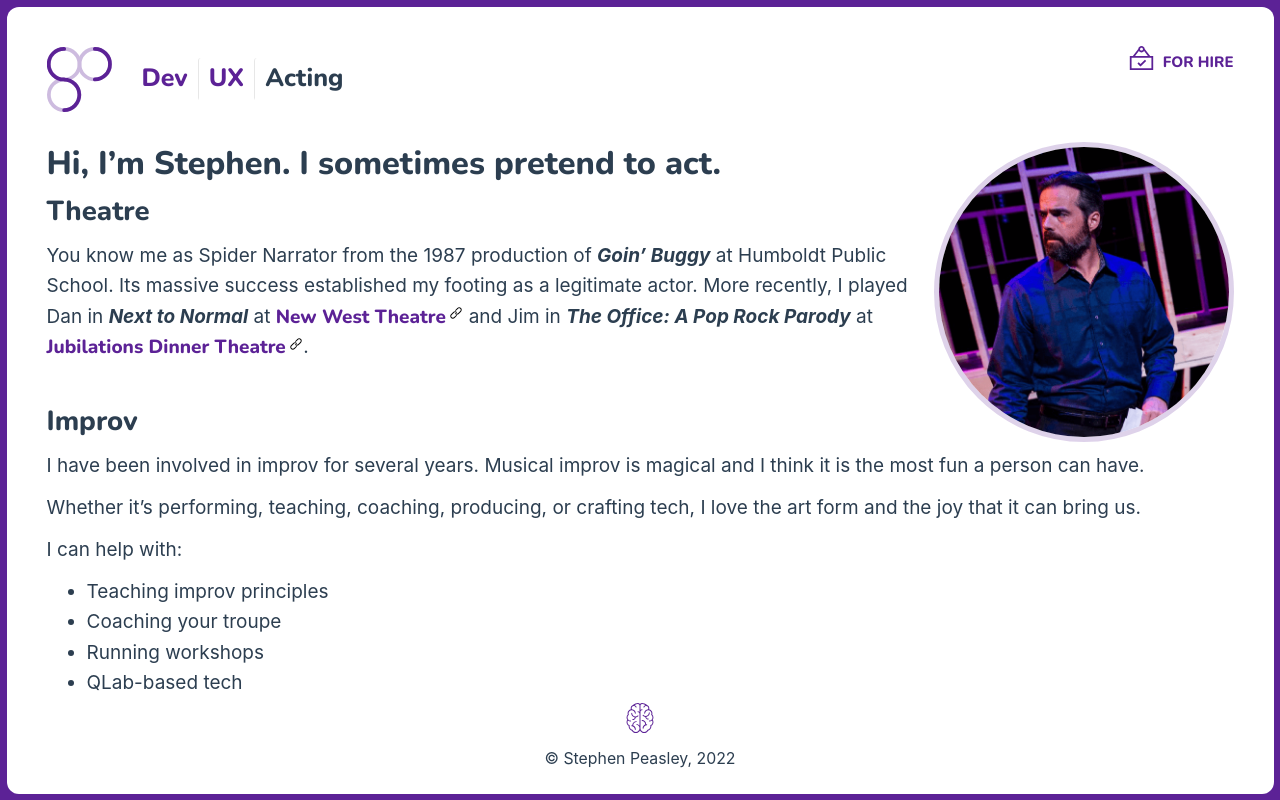
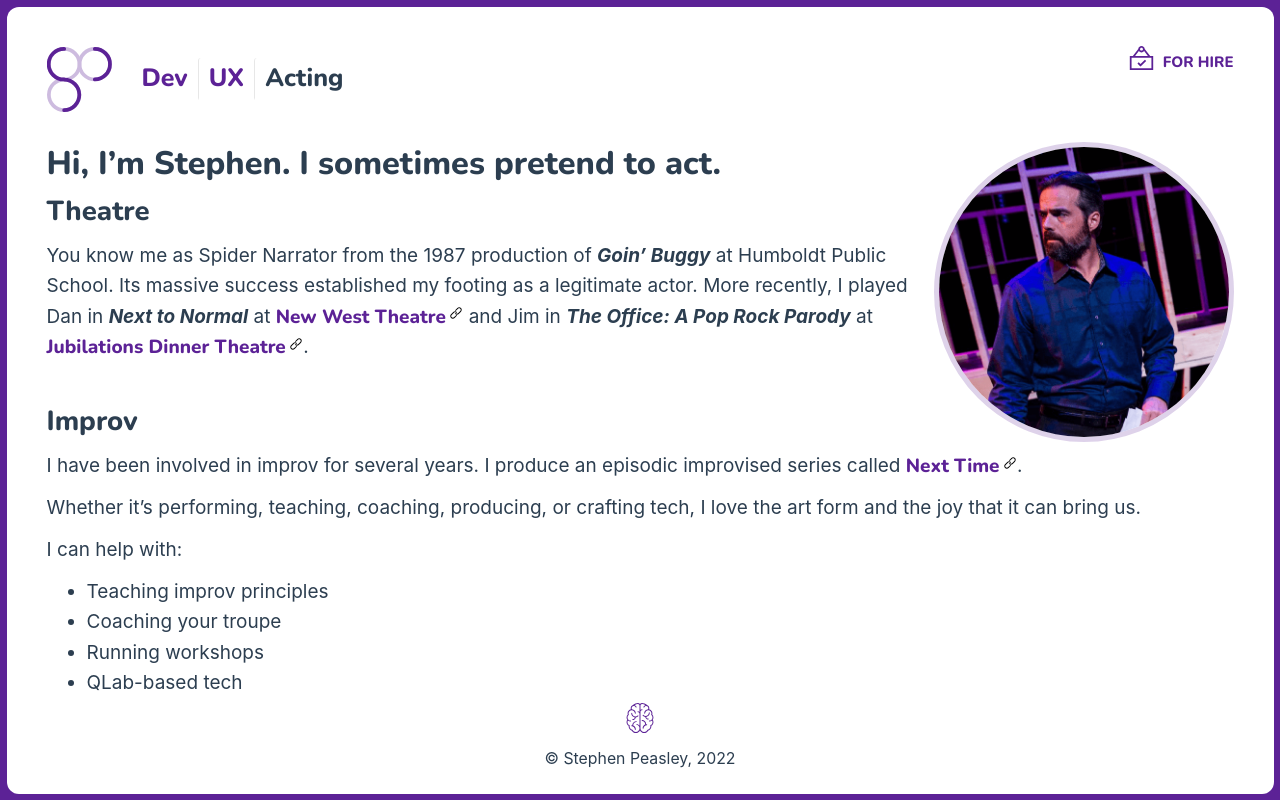
Before and after one commit to speasley/stephenpeasley, a Vue app: page /acting in a window 1280 px wide. Built offline with nearby package versions, Linux system fonts and the light colour scheme.

Commit message:
feat: add Next Time

```diff
--- a/src/views/Acting.vue
+++ b/src/views/Acting.vue
@@ -29,8 +29,9 @@ onMounted(() => {
     <section>
       <h2>Improv</h2>
       <p>
-        I have been involved in improv for several years. Musical improv is
-        magical and I think it is the most fun a person can have.
+        I have been involved in improv for several years. I produce an episodic
+        improvised series called
+        <a href="https://www.discountimprov.com/next-time/about">Next Time</a>.
       </p>
       <p>
         Whether it&rsquo;s performing, teaching, coaching, producing, or
```
